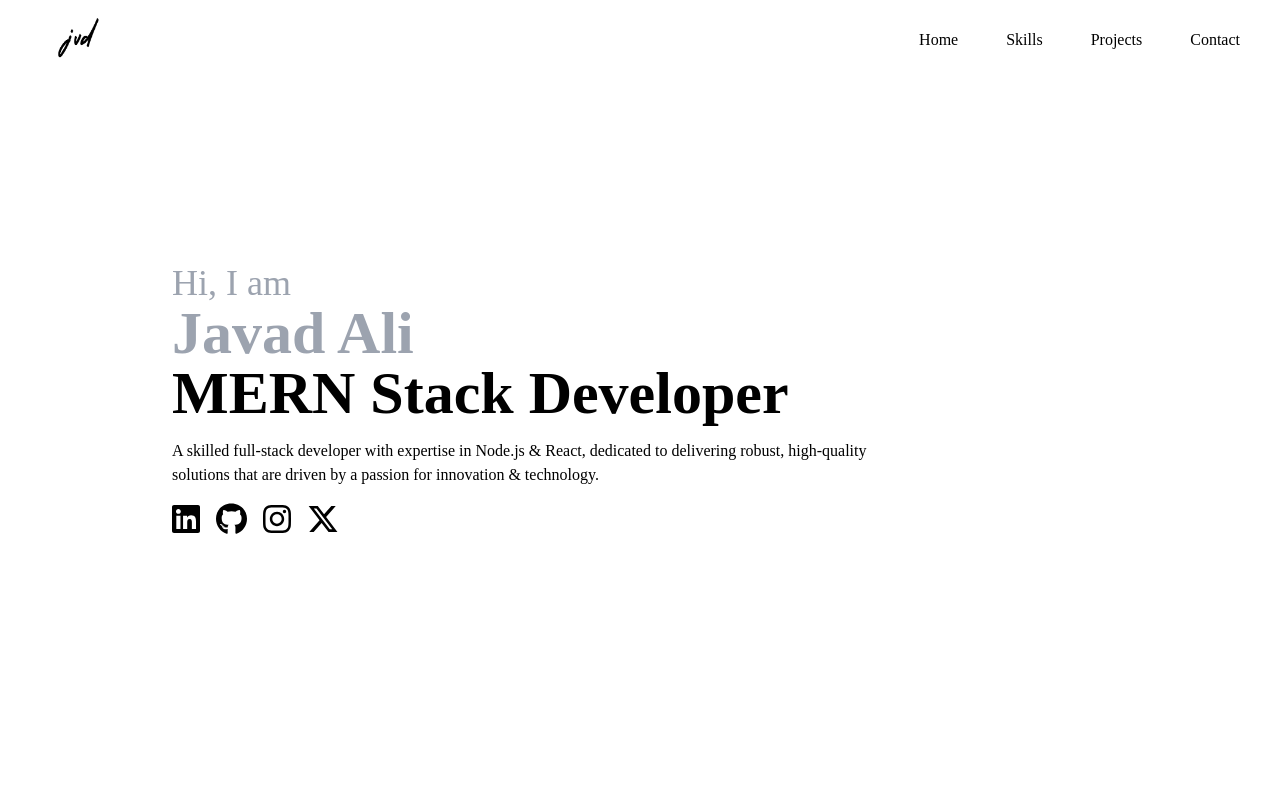
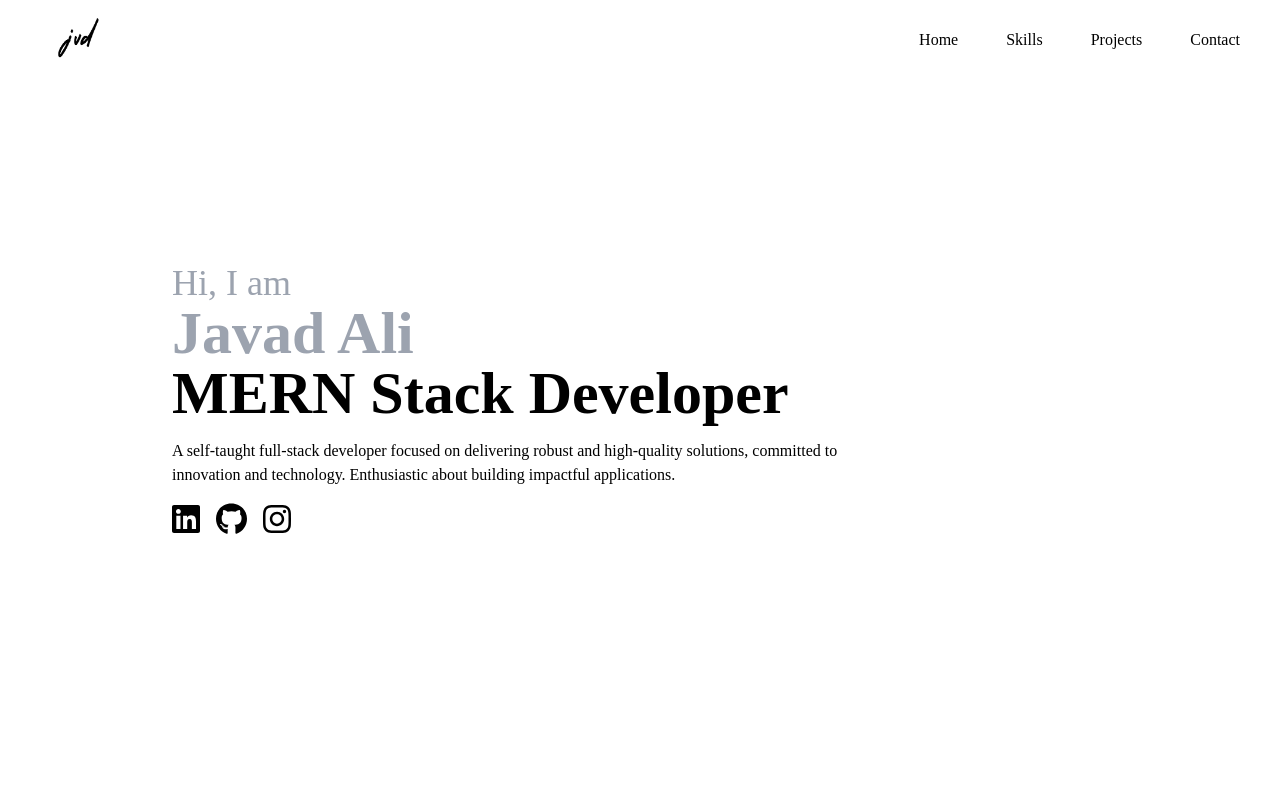
Before and after one commit to JavadAlip/React-Portfolio, a React (Create React App) app: page / in a window 1280 px wide. Shown: the top 800 px of the page. Built offline with nearby package versions, Linux system fonts and the light colour scheme.

Commit message:
Changes done

```diff
--- a/src/components/home.jsx
+++ b/src/components/home.jsx
@@ -1,6 +1,6 @@
 import React from 'react';
 import { FontAwesomeIcon } from '@fortawesome/react-fontawesome';
-import { faGithub, faInstagram, faLinkedin, faXTwitter } from '@fortawesome/free-brands-svg-icons';
+import { faGithub, faInstagram, faLinkedin } from '@fortawesome/free-brands-svg-icons';
 
 const Home = () => {
   return (
@@ -11,7 +11,7 @@ const Home = () => {
           <h1 className='font-bold text-6xl text-gray-400'>Javad Ali</h1>
           <h2 className='font-bold text-6xl mb-4'>MERN Stack Developer</h2>
           <p className='mb-4 max-w-[725px]'>
-          A skilled full-stack developer with expertise in Node.js & React, dedicated to delivering robust, high-quality solutions that are driven by a passion for innovation & technology.
+          A self-taught full-stack developer focused on delivering robust and high-quality solutions, committed to innovation and technology. Enthusiastic about building impactful applications.
           </p>
           <div className='flex'>
             <a href="https://www.linkedin.com/in/javadalip/" target="_blank" rel="noopener noreferrer" className="mr-4 hover:text-gray-400">
@@ -23,9 +23,9 @@ const Home = () => {
             <a href="https://www.instagram.com/javaaad.ali/" target="_blank" rel="noopener noreferrer" className="mr-4 hover:text-gray-400">
               <FontAwesomeIcon icon={faInstagram} size="2x" />
             </a>
-            <a href="https://twitter.com/JavadALIp" target="_blank" rel="noopener noreferrer" className="mr-4 hover:text-gray-400">
+            {/* <a href="https://twitter.com/JavadALIp" target="_blank" rel="noopener noreferrer" className="mr-4 hover:text-gray-400">
               <FontAwesomeIcon icon={faXTwitter} size="2x" />
-            </a>
+            </a> */}
           </div>
         </div>
       </div>
--- a/src/components/projects.jsx
+++ b/src/components/projects.jsx
@@ -16,11 +16,12 @@ const Projects = () => {
                         <div style={{ backgroundImage: `url('${Pro1}')`, height: '205px', backgroundSize: 'contain', backgroundPosition: 'center' }} className='shadow-lg group shadow-[#808080] container rounded-md flex items-center mx-auto content-div justify-center'>
                             <div className='opacity-0 group-hover:opacity-100'>
                                 <div className='pt-8 text-center'>
+
+                                    <a href="https://mediplus-booking.vercel.app/">
+                                        <button className='text-center rounded-lg px-4 py-3 m-2 bg-gray-100 text-black font-bold text-md hover:bg-gray-300 transition-colors'>Live</button>
+                                    </a>
                                     <a href="https://github.com/JavadAlip/mediplus">
                                         <button className='text-center rounded-lg px-4 py-3 m-2 bg-gray-100 text-black font-bold text-md hover:bg-gray-300 transition-colors'>Code</button>
-                                    </a>
-                                    <a href="https://mediplus-booking.vercel.app/">
-                                        <button className='text-center rounded-lg px-4 py-3 m-2 bg-gray-100 text-black font-bold text-md hover:bg-gray-300 transition-colors'>Live</button>
                                     </a>
                                 </div>
                             </div>
@@ -30,12 +31,13 @@ const Projects = () => {
                         <div style={{ backgroundImage: `url('${Pro2}')`, height: '205px', backgroundSize: 'contain', backgroundPosition: 'center' }} className='shadow-lg group shadow-[#808080] container rounded-md flex items-center mx-auto content-div justify-center'>
                             <div className='opacity-0 group-hover:opacity-100'>
                                 <div className='pt-8 text-center'>
+                                    <a href="https://careclub.vercel.app/">
+                                        <button className='text-center rounded-lg px-4 py-3 m-2 bg-gray-100 text-black font-bold text-md hover:bg-gray-300 transition-colors'>Live</button>
+                                    </a>
                                     <a href="https://github.com/JavadAlip/CareClub">
                                         <button className='text-center rounded-lg px-4 py-3 m-2 bg-gray-100 text-black font-bold text-md hover:bg-gray-300 transition-colors'>Code</button>
                                     </a>
-                                    <a href="https://careclub.vercel.app/">
-                                        <button className='text-center rounded-lg px-4 py-3 m-2 bg-gray-100 text-black font-bold text-md hover:bg-gray-300 transition-colors'>Live</button>
-                                    </a>
+
                                 </div>
                             </div>
                         </div>
@@ -44,11 +46,12 @@ const Projects = () => {
                         <div style={{ backgroundImage: `url('${Pro3}')`, height: '205px', backgroundSize: 'contain', backgroundPosition: 'center' }} className='shadow-lg group shadow-[#808080] container rounded-md flex items-center mx-auto content-div justify-center'>
                             <div className='opacity-0 group-hover:opacity-100'>
                                 <div className='pt-8 text-center'>
+
+                                    <a href="https://ecard.seclob.com/">
+                                        <button className='text-center rounded-lg px-4 py-3 m-2 bg-gray-100 text-black font-bold text-md hover:bg-gray-300 transition-colors'>Live</button>
+                                    </a>
                                     <a href="https://github.com/teamleadseclob/digital_visiting_card_website">
                                         <button className='text-center rounded-lg px-4 py-3 m-2 bg-gray-100 text-black font-bold text-md hover:bg-gray-300 transition-colors'>Code</button>
-                                    </a>
-                                    <a href="https://ecard.seclob.com/">
-                                        <button className='text-center rounded-lg px-4 py-3 m-2 bg-gray-100 text-black font-bold text-md hover:bg-gray-300 transition-colors'>Live</button>
                                     </a>
                                 </div>
                             </div>
```
Also changed, not shown: src/components/contact.jsx (line endings or trailing spaces).
